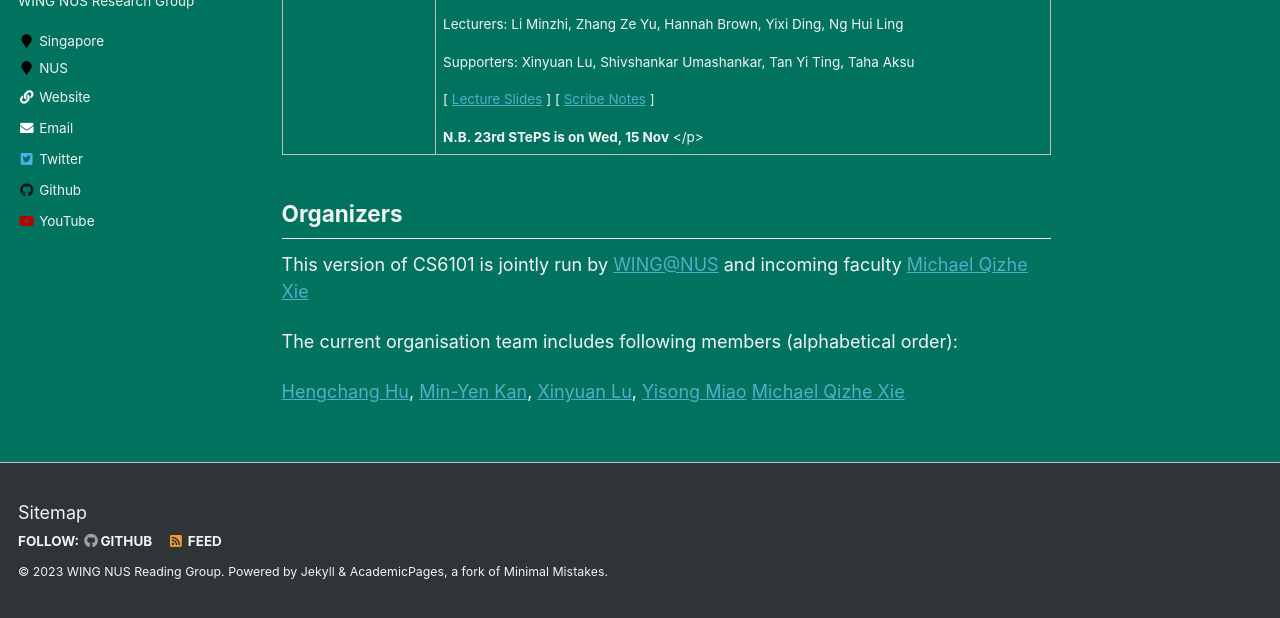
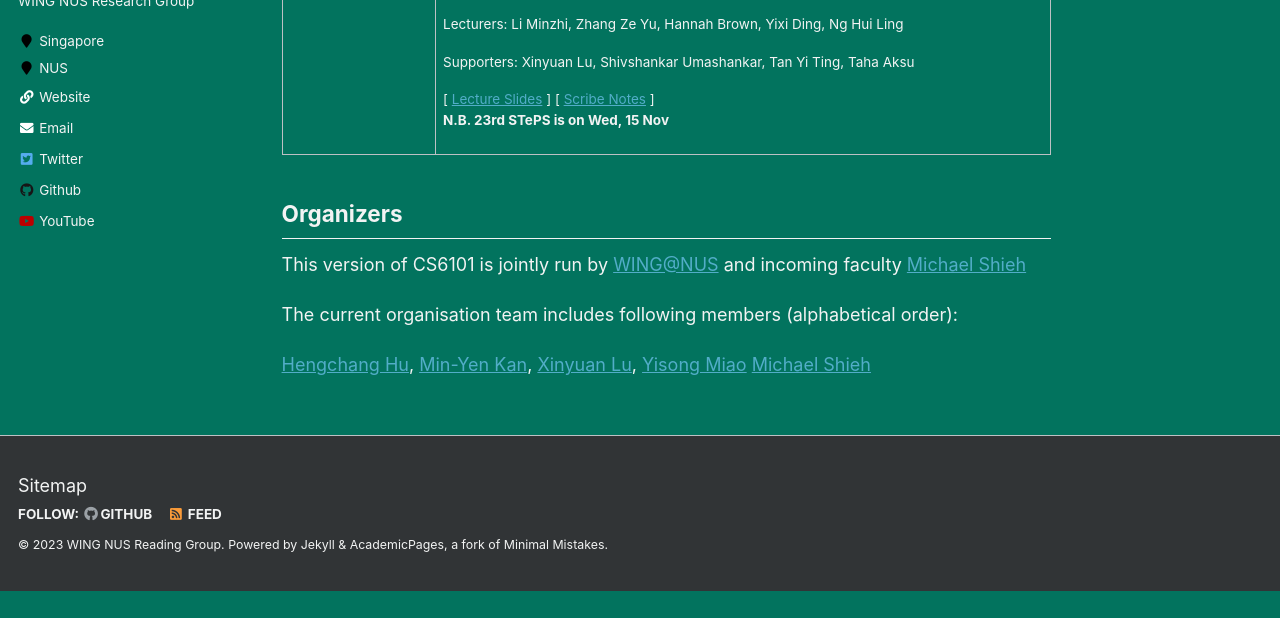
Before and after one commit to WING-NUS/cs6101, a Jekyll site: the page built from _pages/about.md, in a window 1280 px wide and 900 px high, scrolled down 7693 px, cut to the strip 282-900 px from the top of the window. Built offline with Jekyll 4.4.1, drawn with Linux system fonts in a browser that asks for light colours; after the commit the page ends 8566 px from its top, so only the background shows below that.

Commit message:
Update about.md

```diff
--- a/_pages/about.md
+++ b/_pages/about.md
@@ -357,7 +357,6 @@ Recognition and Sentiment Classification". [&nbsp;<a href = "http://ir.hit.edu.c
         [&nbsp;<a href="http://bit.ly/cs6101-t2310-w13">Lecture Slides</a>&nbsp;]
         [&nbsp;<a href="http://bit.ly/cs6101-t2310-w13-scribe">Scribe Notes</a>&nbsp;]
         <br/>
-      </p>
         <strong>N.B. 23rd STePS is on Wed, 15 Nov</strong>
       </p>
     </td>
@@ -369,7 +368,7 @@ Recognition and Sentiment Classification". [&nbsp;<a href = "http://ir.hit.edu.c
 
 ## Organizers {#org}
 
-This version of CS6101 is jointly run by [WING@NUS](http://wing.comp.nus.edu.sg/) and incoming faculty [Michael Qizhe Xie](https://www.michaelxie.com/)
+This version of CS6101 is jointly run by [WING@NUS](http://wing.comp.nus.edu.sg/) and incoming faculty [Michael Shieh](https://www.michaelxie.com/)
 
 The current organisation team includes following members (alphabetical order):
 
@@ -377,4 +376,4 @@ The current organisation team includes following members (alphabetical order):
 [Min-Yen Kan](https://www.comp.nus.edu.sg/~kanmy/),
 [Xinyuan Lu](https://www.linkedin.com/in/xinyuan-lu-34762585/?originalSubdomain=sg),
 [Yisong Miao](https://yisong.me/)
-[Michael Qizhe Xie](https://www.michaelxie.com/)
+[Michael Shieh](https://www.michaelxie.com/)
```
